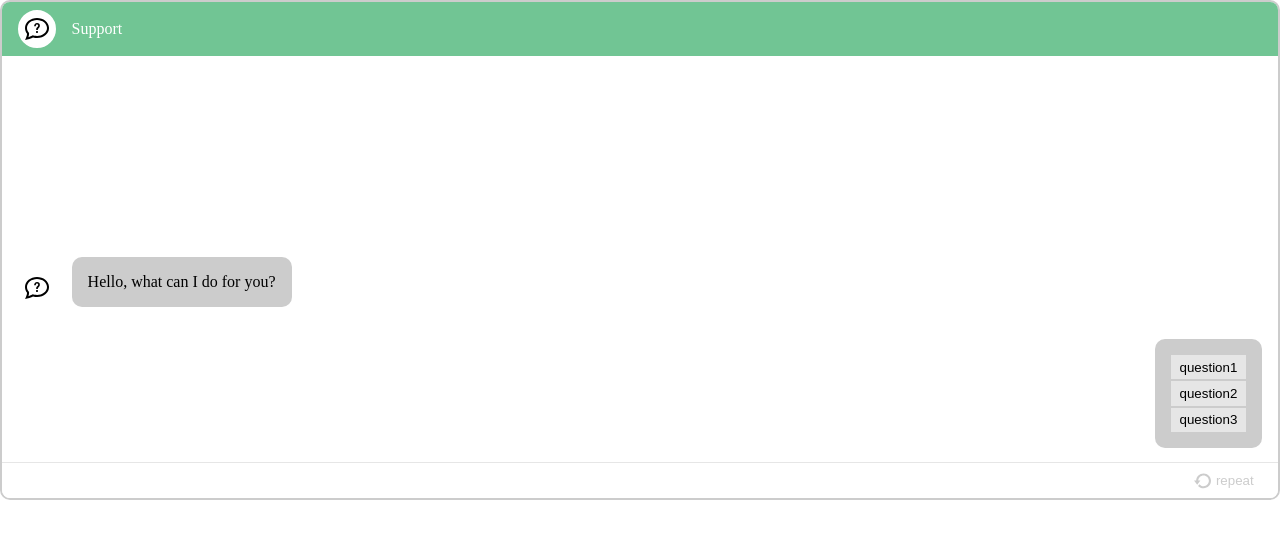
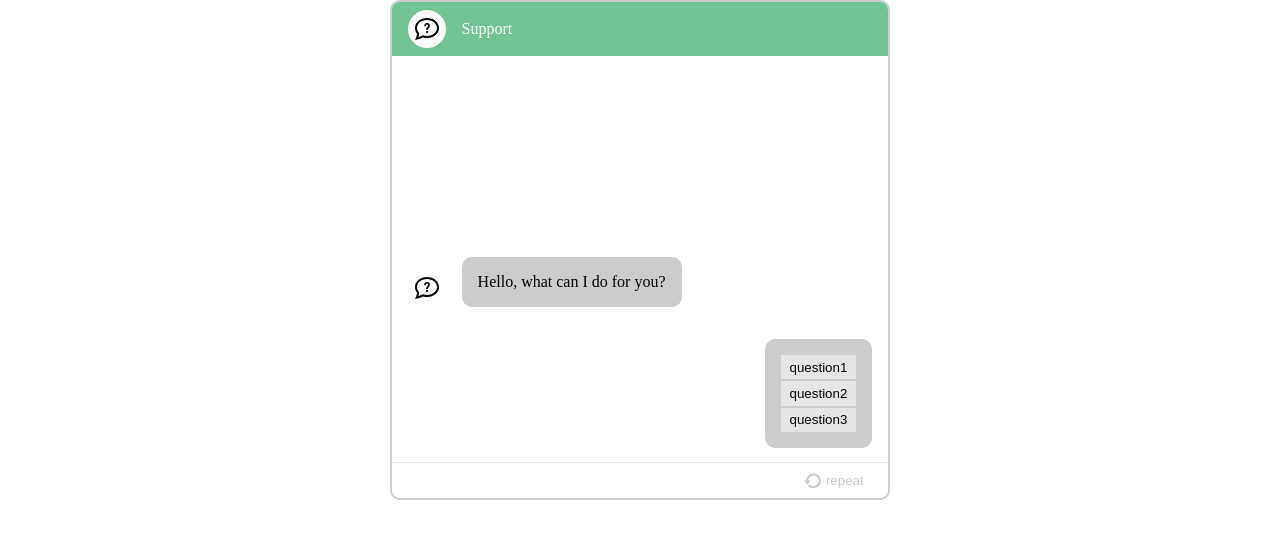
Before and after one commit to maplemanju/faq-chat, a React (Create React App) app: page / in a window 1280 px wide. Shown: the top 538 px of the page. Built offline with nearby package versions, Linux system fonts and the light colour scheme.

Commit message:
set max app width

```diff
--- a/src/index.css
+++ b/src/index.css
@@ -9,6 +9,8 @@ body {
 
 .chatbody {
   height: 500px;
+  max-width: 500px;
+  margin: auto;
   border: solid 2px #ccc;
   font-size: 16px;
   border-radius: 10px;
@@ -46,9 +48,7 @@ body {
   flex-direction: column;
   overflow-y: auto;
   transition: 1s ease;
-
   position: absolute;
-
   width: 100%;
   box-sizing:border-box;
   z-index: 1;
```
